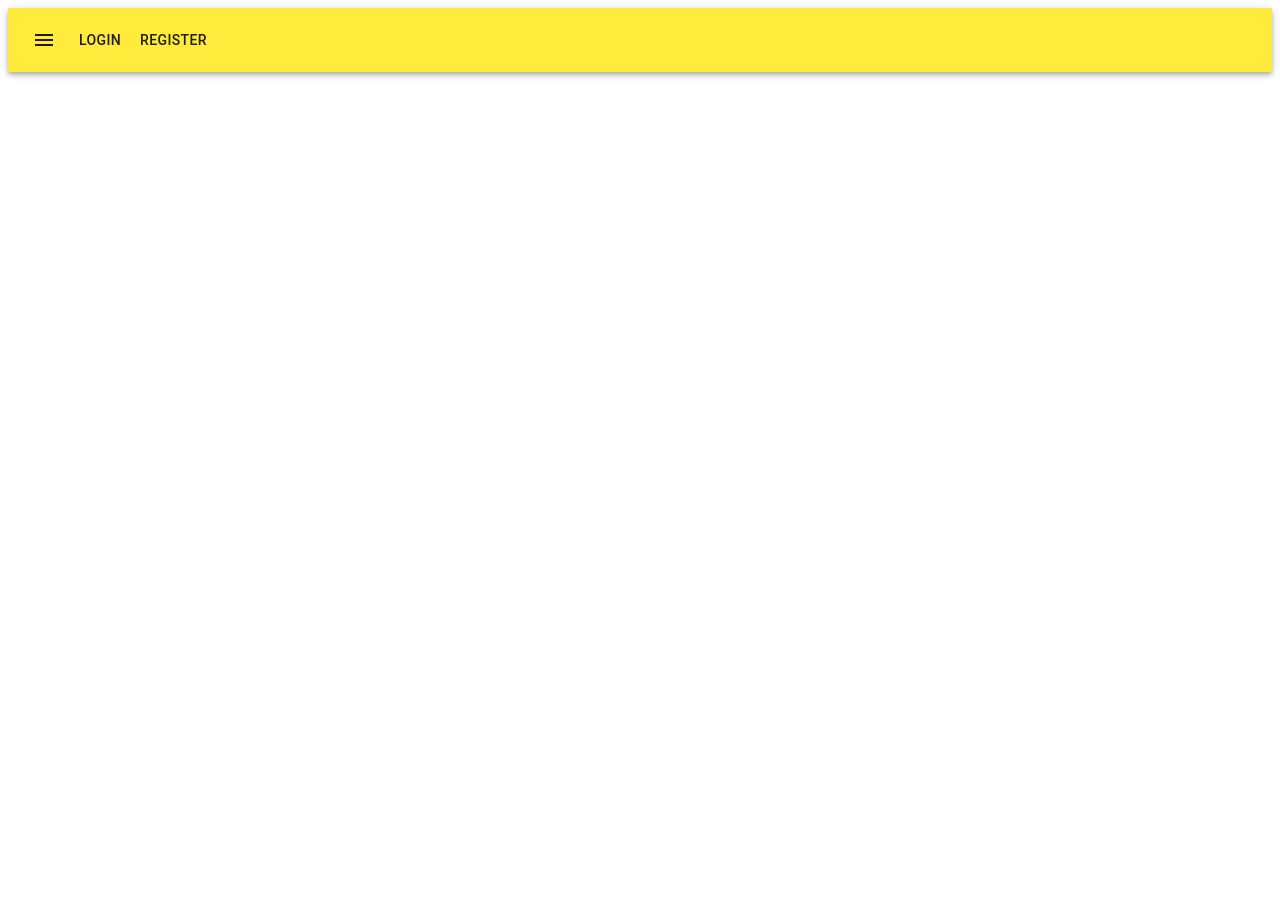
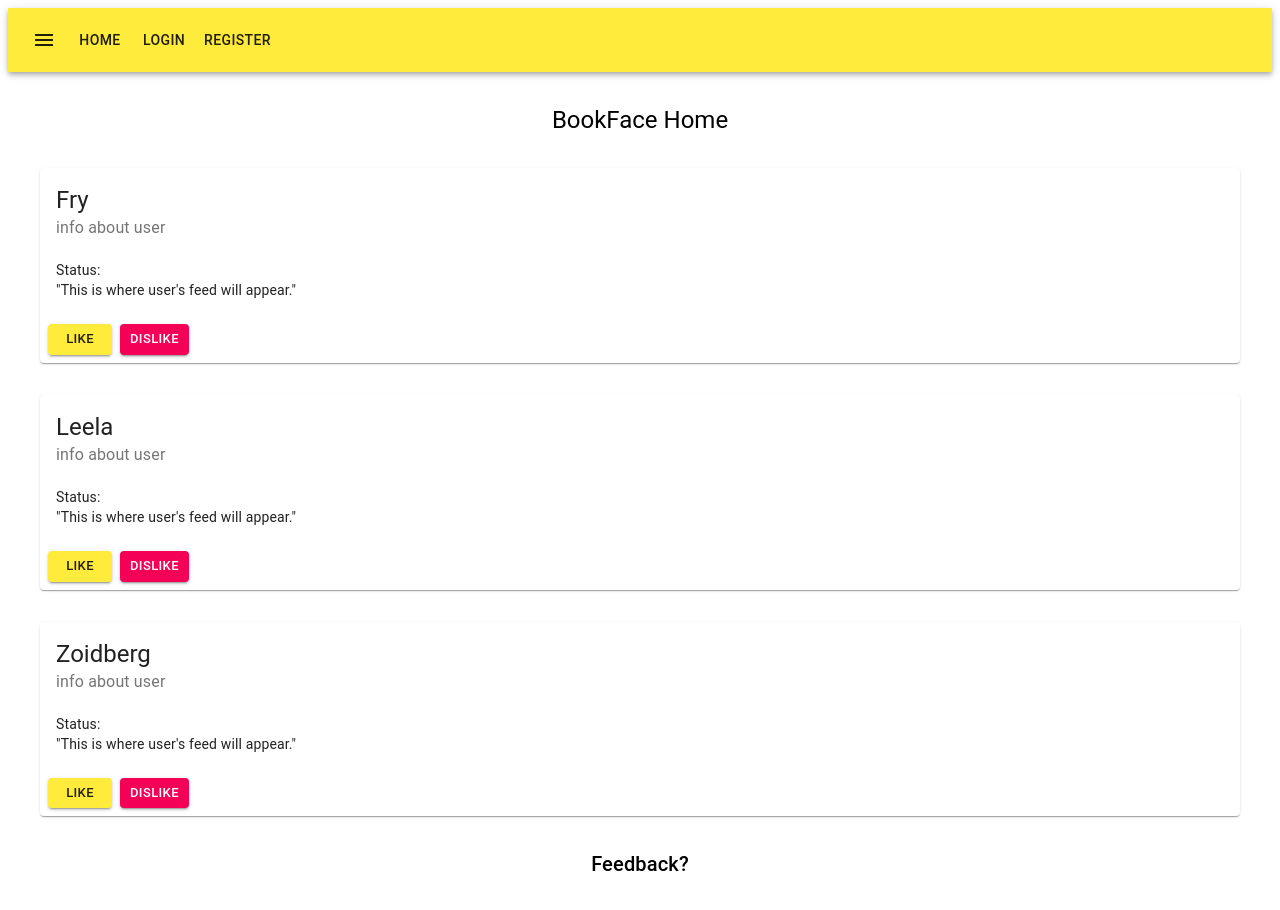
Before and after one commit to tellykei/bookface-react-website, a React (Create React App) app in the folder bookface/: page /home in a window 1280 px wide. Before the commit the page ends 800 px from the top, so only its background shows below. Built offline with nearby package versions, Linux system fonts and the light colour scheme.

Commit message:
Created HomePage, edited Appbar

```diff
--- a/bookface/src/App.js
+++ b/bookface/src/App.js
@@ -5,6 +5,7 @@ import { createMuiTheme } from "@material-ui/core/styles";
 import { ThemeProvider } from "@material-ui/styles";
 
 import { BrowserRouter as Router, Switch, Route } from "react-router-dom";
+import HomePage from './components/HomePage';
 import Loginpage from "./components/loginpage";
 import Registerpage from "./components/registerpage";
 
@@ -33,6 +34,10 @@ class App extends React.Component {
               {/* React Router switch statement for conditionally rendering Components.
                                    If the path matches '/about' render the AboutPage Component */}
               <Switch>
+                <Route path='/home'>
+                  <HomePage />
+                </Route>
+
                 <Route path="/login">
                   <Loginpage />
                 </Route>
--- a/bookface/src/Navigation/Appbar.js
+++ b/bookface/src/Navigation/Appbar.js
@@ -12,10 +12,17 @@ class NavigationBar extends React.Component {
     super(props);
 
     // Bind 'this' to both of these class functions
+    this.handleHomePageNavigation = this.handleHomePageNavigation.bind(this);
     this.handleLoginPageNavigation = this.handleLoginPageNavigation.bind(this);
     this.handleRegisterPageNavigation = this.handleRegisterPageNavigation.bind(
       this
     );
+  }
+
+  handleHomePageNavigation() {
+    const { history } = this.props;
+
+    history.push('/home');
   }
 
   handleLoginPageNavigation() {
@@ -30,19 +37,35 @@ class NavigationBar extends React.Component {
   }
 
   render() {
+
     return (
+
       <div>
+
         <AppBar position="static">
+
           <Toolbar>
+
             <IconButton edge="start" color="inherit" aria-label="menu">
               <MenuIcon />
             </IconButton>
 
-            <Button color="inherit" onClick={this.handleLoginPageNavigation}>
-              Login
+            <Button color={'inherit'}
+                    onClick={this.handleHomePageNavigation}>
+
+                Home
             </Button>
-            <Button color="inherit" onClick={this.handleRegisterPageNavigation}>
-              Register
+
+            <Button color={"inherit"}
+                    onClick={this.handleLoginPageNavigation}>
+
+                Login
+            </Button>
+
+            <Button color={"inherit"}
+                    onClick={this.handleRegisterPageNavigation}>
+
+                Register
             </Button>
           </Toolbar>
         </AppBar>
--- /dev/null
+++ b/bookface/src/components/HomePage.js
@@ -0,0 +1,68 @@
+import React from 'react';
+
+import Typography from '@material-ui/core/Typography';
+import { Card, CardContent, CardActions, Button } from '@material-ui/core';
+
+class HomePage extends React.Component {
+
+    render() {
+
+        const cards = ['Fry', 'Leela', 'Zoidberg'].map((name) => {
+
+            return (
+                <Card style={{ margin: '2rem' }}>
+
+                    <CardContent>
+
+                        <Typography variant={"h5"}>
+                            {name}
+                        </Typography>
+
+                        <Typography color={"textSecondary"}>
+                            info about user
+                        </Typography>
+
+                        <Typography variant={"body2"}>
+                            <br />
+                            Status:
+                            <br />
+                            {'"This is where user\'s feed will appear."'}
+                        </Typography>
+                    </CardContent>
+
+                    <CardActions>
+                        <Button variant={'contained'}
+                                size={'small'}
+                                color={'primary'}>
+
+                            Like
+                        </Button>
+                        <Button variant={'contained'}
+                                size={'small'}
+                                color={'secondary'}>
+                            Dislike
+                        </Button>
+                    </CardActions>
+                </Card>
+            )
+        });
+
+        return (
+            <div>
+
+                <Typography variant={"h5"} align={'center'} style={{ margin: '2rem' }}>
+                    BookFace Home
+                </Typography>
+
+                {cards}
+
+                <Typography variant={"h6"} align={'center'} style={{ margin: '2rem' }}>
+                    Feedback?
+                </Typography>
+
+            </div>
+        )
+    }
+}
+
+export default HomePage;
```
